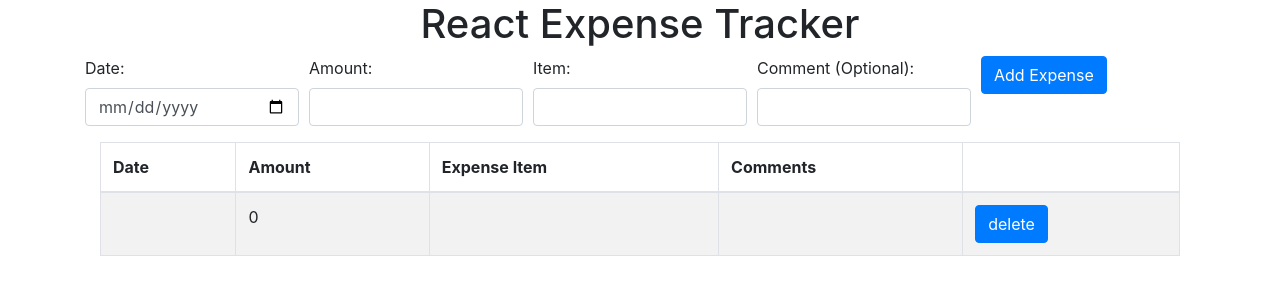
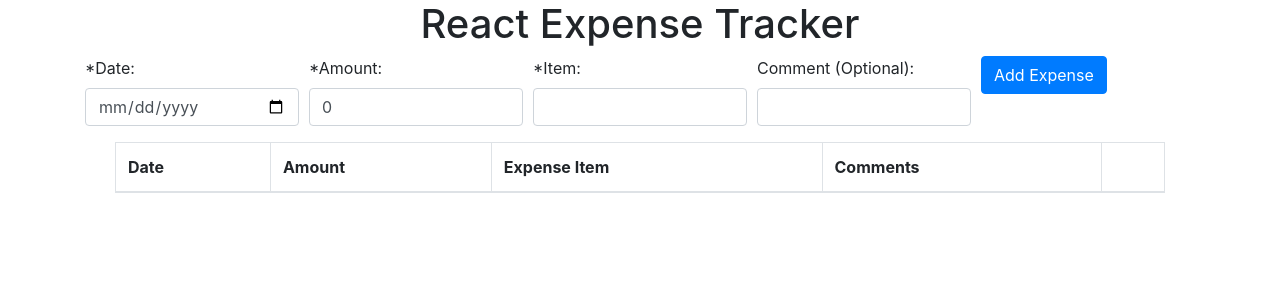
Before and after one commit to victorinspace/react-expense-tracker, a React (Create React App) app: page / in a window 1280 px wide. Shown: the top 300 px of the page. Built offline with nearby package versions, Linux system fonts and the light colour scheme.

Commit message:
Form input prints onto the table. Moves the table into it's own component.

```diff
--- a/src/components/ExpenseForm.js
+++ b/src/components/ExpenseForm.js
@@ -1,66 +1,53 @@
 import React from 'react';
-import { Container, Col, Row, Form, Button, Table } from 'react-bootstrap';
-// import ExpenseItem from './ExpenseItem';
-
-// let expenseDataArray = [{}];
+import { Container, Col, Row, Form, Button } from 'react-bootstrap';
+import ExpenseTable from './ExpenseTable';
 
 class ExpenseForm extends React.Component {
   constructor( props ) {
     super( props );
     this.state = {
-      form: [
-        {
-          id: 1,
-          date: '',
-          amount: 0,
-          item: '',
-          comment: ''
-        }
-      ]
+      date: '',
+      amount: 0,
+      item: '',
+      comment: '',
+      expenses: []
     };
 
     this.handleChange = this.handleChange.bind( this );
     this.handleSubmit = this.handleSubmit.bind( this );
-    // this.addExpenseToTable = this.addExpenseToTable.bind( this );
   }
 
-  // expense = expenseDataArray.map( item => )
+  componentDidMount () {
+    console.log( 'form:', this.state.form );
+    console.log( 'id', Date.now() )
+  }
 
-  handleChange ( event ) {
-    let target = event.target;
-    let name = target.name;
-    let value = target.value;
-
+  handleChange ( e ) {
+    const { name, value } = e.target;
+    console.log( 'name: ', name, 'value: ', value );
     this.setState( {
-      form: {
-        ...this.state.form,
-        [name]: value
-      }
-    } );
+      [name]: value
+    } )
   }
 
   handleSubmit ( event ) {
     event.preventDefault();
-    console.log( `submitted: ${this.state.form.date}, ${this.state.form.item}, ${this.state.form.date}, ${this.state.form.comment}` );
 
-  }
+    const expenseItem = {
+      id: Date.now(),
+      date: this.state.date,
+      amount: this.state.amount,
+      item: this.state.item,
+      comment: this.state.comment,
+    }
 
-  renderExpenseItem () {
-    return this.state.form.map( ( expenseItem, index ) => {
-      const { id, date, amount, item, comment } = expenseItem;
-      return (
-        <tr key={id}>
-          <td>{date}</td>
-          <td>{amount}</td>
-          <td>{item}</td>
-          <td>{comment}</td>
-          <td>
-            <Button type='submit'>delete</Button>
-          </td>
-        </tr>
-      )
-    }
-    );
+    this.setState( {
+      expenses: [...this.state.expenses, expenseItem],
+      date: '',
+      amount: 0,
+      item: '',
+      comment: ''
+    } )
   }
 
   render () {
@@ -71,36 +58,39 @@ class ExpenseForm extends React.Component {
             <Form.Row>
               <Col>
                 <Form.Group>
-                  <Form.Label htmlFor='date'>Date:</Form.Label>
+                  <Form.Label htmlFor='date'>*Date:</Form.Label>
                   <Form.Control
                     name='date'
                     type='date'
                     placeholder=''
-                    value={this.state.form.date}
+                    value={this.state.date}
                     onChange={this.handleChange}
+                    required
                   />
                 </Form.Group>
               </Col>
               <Col>
                 <Form.Group>
-                  <Form.Label htmlFor='amount'>Amount:</Form.Label>
+                  <Form.Label htmlFor='amount'>*Amount:</Form.Label>
                   <Form.Control
                     name='amount'
                     type='number'
                     placeholder=''
-                    value={this.state.form.amount}
+                    value={this.state.amount}
                     onChange={this.handleChange}
+                    required
                   />
                 </Form.Group>
               </Col>
               <Col>
                 <Form.Group>
-                  <Form.Label htmlFor='item'>Item:</Form.Label>
+                  <Form.Label htmlFor='item'>*Item:</Form.Label>
                   <Form.Control
                     placeholder=''
                     name='item'
-                    value={this.state.form.item}
+                    value={this.state.item}
                     onChange={this.handleChange}
+                    required
                   />
                 </Form.Group>
               </Col>
@@ -110,12 +100,11 @@ class ExpenseForm extends React.Component {
                   <Form.Control
                     name='comment'
                     placeholder=''
-                    value={this.state.form.comment}
+                    value={this.state.comment}
                     onChange={this.handleChange}
                   />
                 </Form.Group>
               </Col>
-
               <Col>
                 <Button type='submit' variant='primary'>Add Expense</Button>
               </Col>
@@ -123,25 +112,7 @@ class ExpenseForm extends React.Component {
           </Form>
         </Row>
 
-        <Row>
-          <Col>
-            <Table striped bordered hover>
-              <thead>
-                <tr >
-                  <th>Date</th>
-                  <th>Amount</th>
-                  <th>Expense Item</th>
-                  <th>Comments</th>
-                  <th></th>
-                </tr>
-              </thead>
-
-              <tbody>
-                {this.renderExpenseItem()}
-              </tbody>
-            </Table>
-          </Col>
-        </Row>
+        <ExpenseTable expenses={this.state.expenses} />
       </Container>
     )
   }
--- a/src/components/ExpenseTable.js
+++ b/src/components/ExpenseTable.js
@@ -1,24 +1,14 @@
 import React from 'react';
-import { Container, Col, Row, Button } from 'react-bootstrap';
+import { Container, Col, Row, Button, Table } from 'react-bootstrap';
 
-import Table from 'react-bootstrap/Table';
+const ExpenseTable = ( props ) => {
+  console.log( 'props: ', props );
 
-class ExpenseTable extends React.Component {
-  constructor( props ) {
-    super( props );
-
-    this.state = {
-      message: "",
-      items: []
-    }
-  }
-
-  render () {
   return (
     <Container>
       <Row>
         <Col>
-            <Table id='expense-table' striped bordered hover>
+          <Table striped bordered hover>
             <thead>
               <tr >
                 <th>Date</th>
@@ -29,17 +19,21 @@ class ExpenseTable extends React.Component {
               </tr>
             </thead>
 
-              <tbody id='list-items'>
-                <tr>
-                  <td></td>
-                  <td></td>
-                  <td></td>
-                  <td></td>
+            <tbody>
+              {props.expenses.map( ( expenseItem ) => {
+                const { id, date, amount, item, comment } = expenseItem;
+                return (
+                  <tr key={id}>
+                    <td>{date}</td>
+                    <td>{amount}</td>
+                    <td>{item}</td>
+                    <td>{comment}</td>
                     <td>
-                    <Button type='submit'>delete</Button>
-
+                      <Button type='submit' variant='danger'>delete</Button>
                     </td>
                   </tr>
+                )
+              } )}
             </tbody>
           </Table>
         </Col>
@@ -47,6 +41,5 @@ class ExpenseTable extends React.Component {
     </Container>
   )
 }
-}
 
 export default ExpenseTable;
```
Lines whose indentation alone changed are shown as unchanged.
